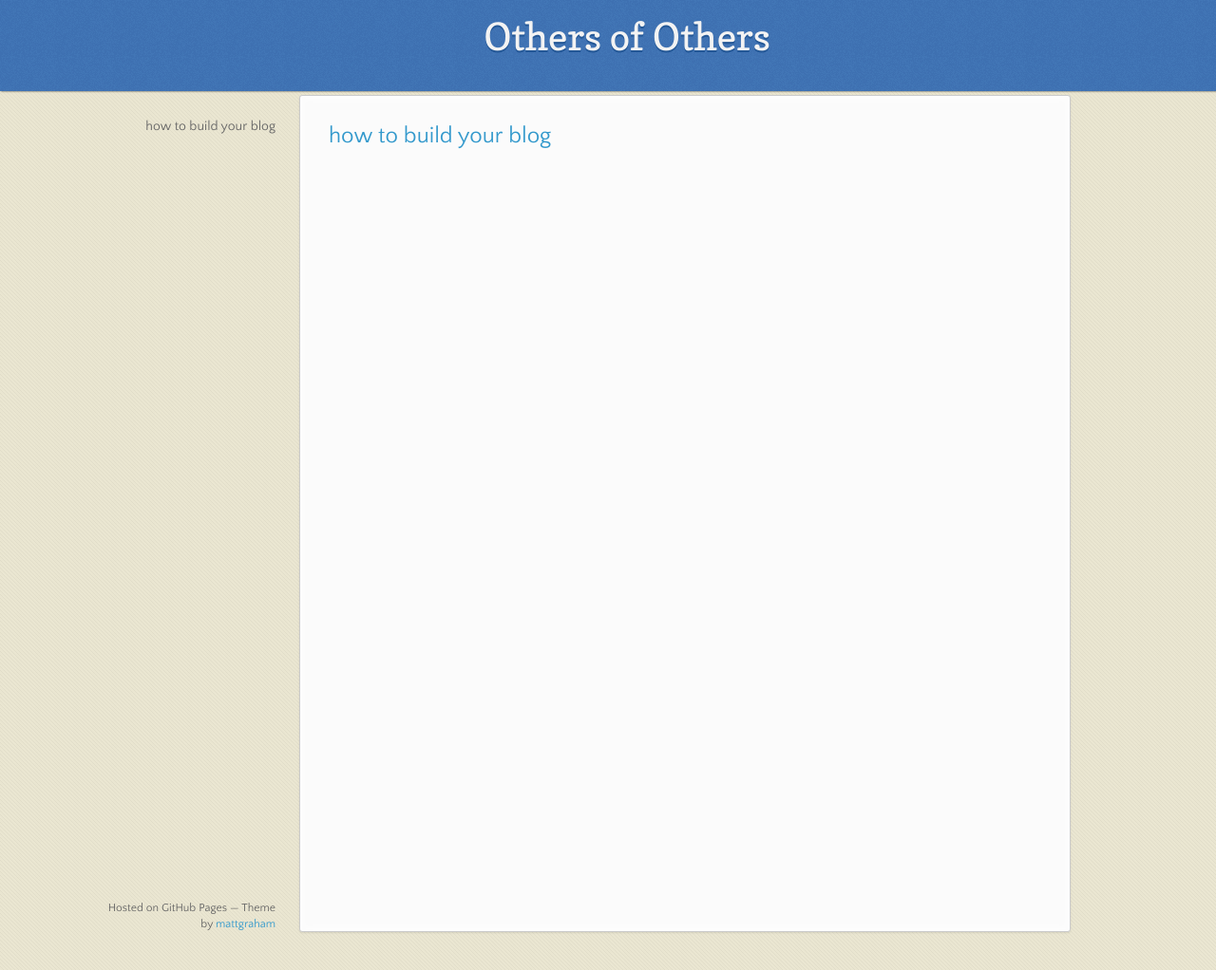
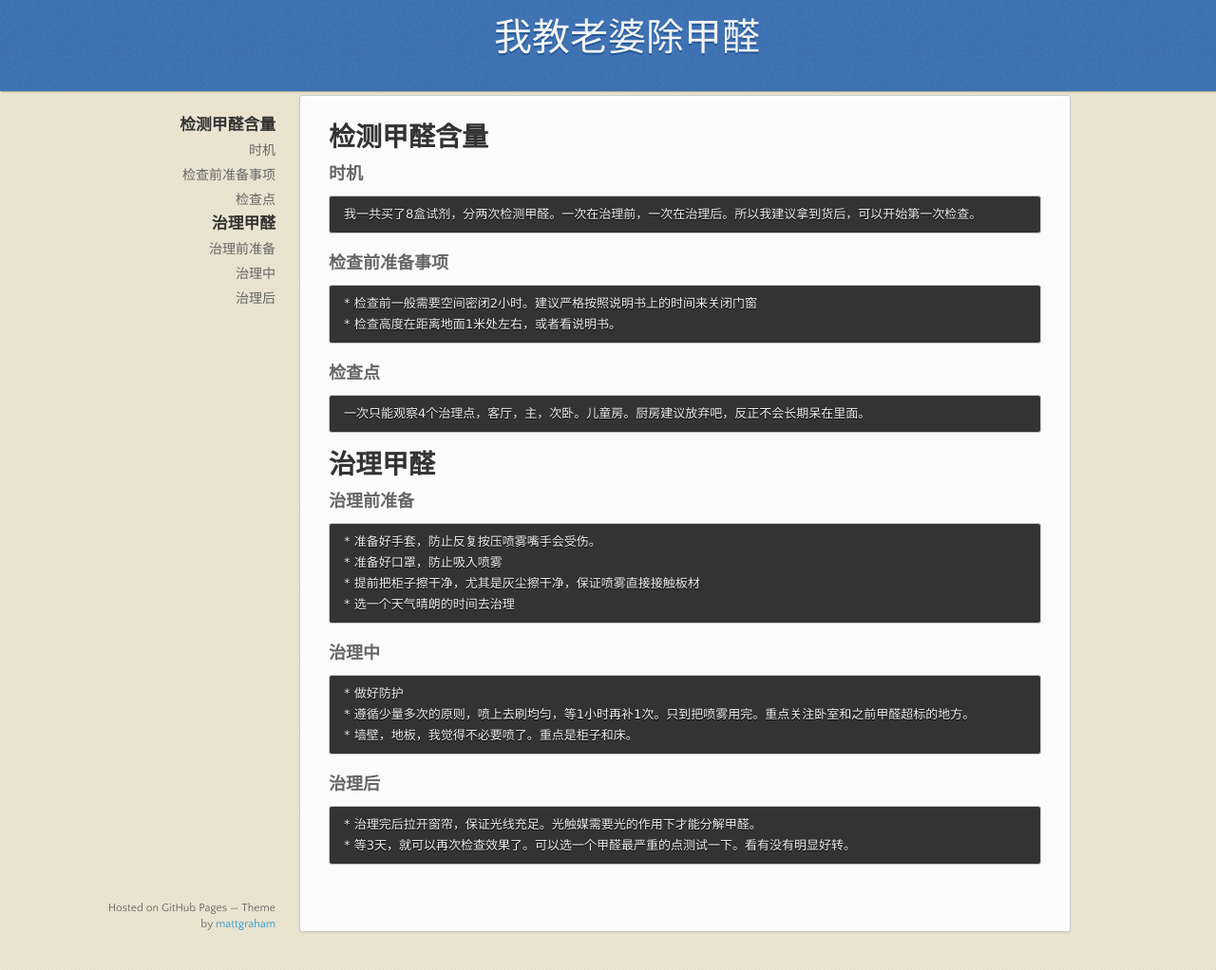
Before and after one commit to weishangkai/weishangkai.github.io, a Jekyll site: the page built from content/others/others/index.md, in a window 1280 px wide and 1022 px high. Shown: the whole window at 95% size. Built offline with Jekyll 4.4.1, drawn with Linux system fonts in a browser that asks for light colours.

Commit message:
治理甲醛

```diff
--- a/content/others/others/index.md
+++ b/content/others/others/index.md
@@ -1,7 +1,36 @@
 ---
 layout: default
-title: Others of Others
+title: 我教老婆除甲醛
 description:
 ---
 
-## [how to build your blog](blog.html)
+# 检测甲醛含量
+### 时机
+
+	我一共买了8盒试剂，分两次检测甲醛。一次在治理前，一次在治理后。所以我建议拿到货后，可以开始第一次检查。
+
+### 检查前准备事项
+
+	* 检查前一般需要空间密闭2小时。建议严格按照说明书上的时间来关闭门窗
+	* 检查高度在距离地面1米处左右，或者看说明书。
+
+### 检查点
+
+	一次只能观察4个治理点，客厅，主，次卧。儿童房。厨房建议放弃吧，反正不会长期呆在里面。
+
+# 治理甲醛
+
+### 治理前准备
+	* 准备好手套，防止反复按压喷雾嘴手会受伤。
+	* 准备好口罩，防止吸入喷雾
+	* 提前把柜子擦干净，尤其是灰尘擦干净，保证喷雾直接接触板材
+	* 选一个天气晴朗的时间去治理
+
+### 治理中
+	* 做好防护
+	* 遵循少量多次的原则，喷上去刷均匀，等1小时再补1次。只到把喷雾用完。重点关注卧室和之前甲醛超标的地方。
+	* 墙壁，地板，我觉得不必要喷了。重点是柜子和床。
+
+### 治理后
+	* 治理完后拉开窗帘，保证光线充足。光触媒需要光的作用下才能分解甲醛。
+	* 等3天，就可以再次检查效果了。可以选一个甲醛最严重的点测试一下。看有没有明显好转。
```
